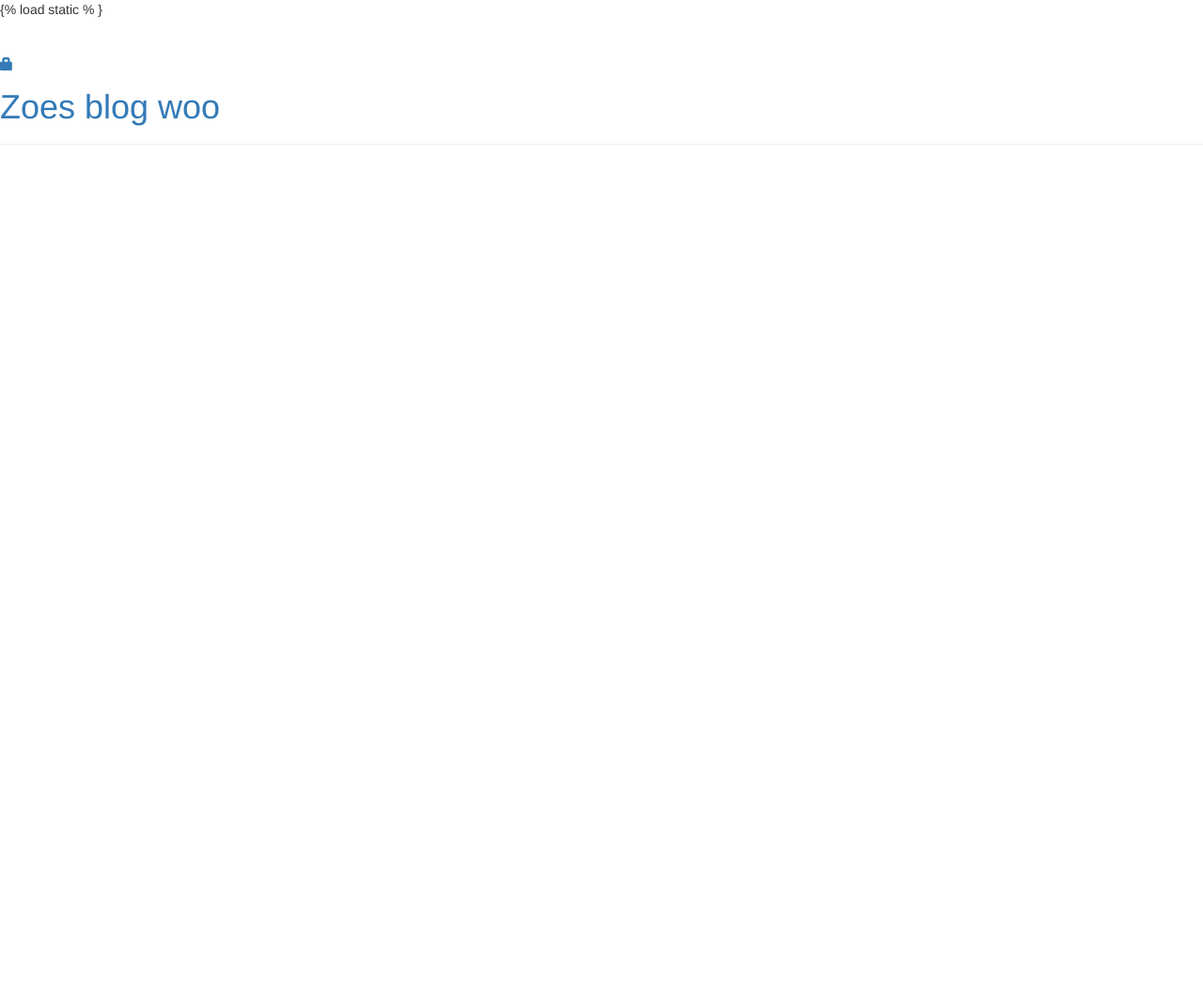
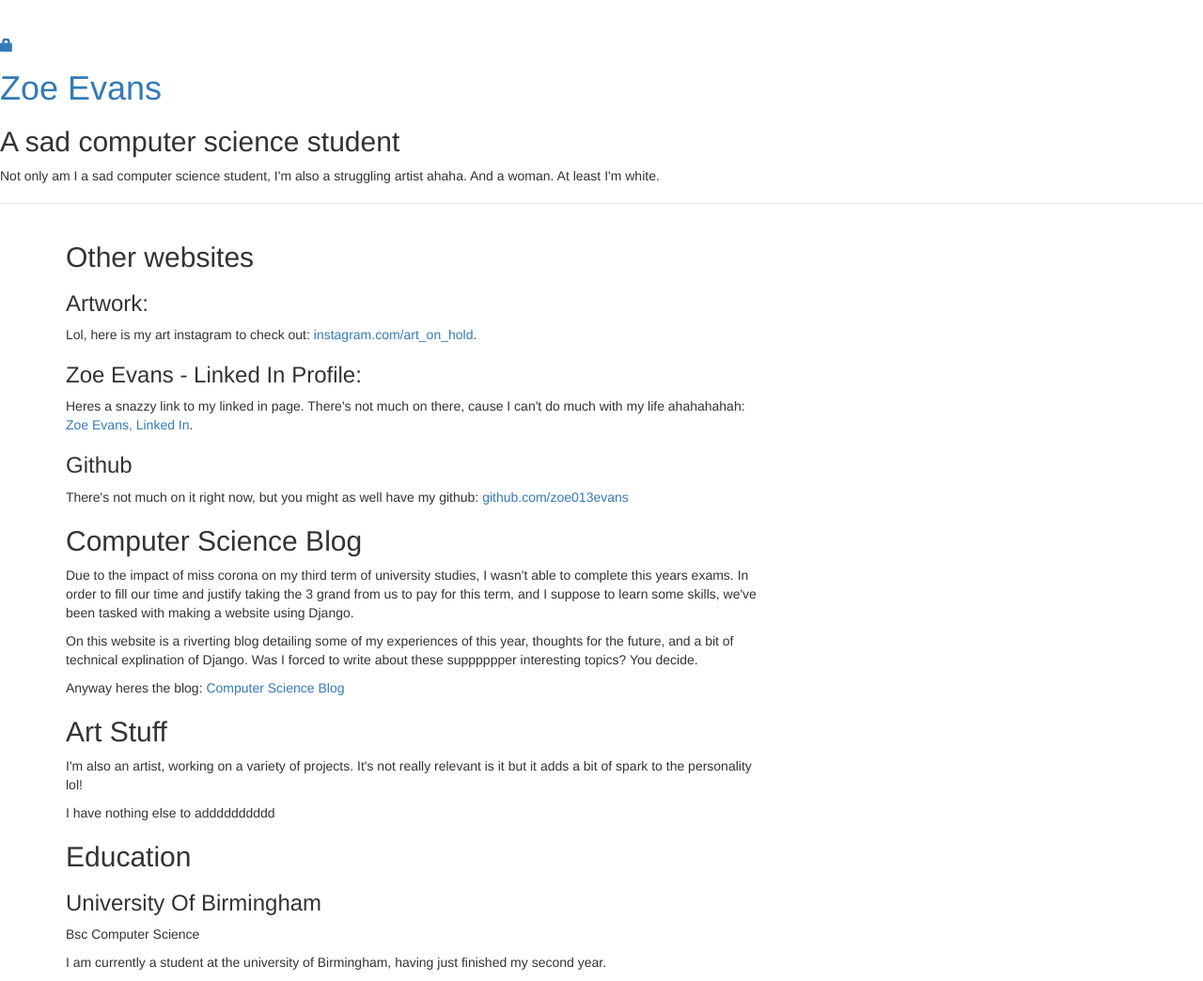
Before and after one commit to zoe013evans/BridgingCoursework, a Django app: page / in a window 1280 px wide. Shown: the whole page at 94% size. Before the commit the page ends 154 px from the top, so only its background shows below. Run offline with Django 3.2, Linux system fonts and the light colour scheme; data that the repository does not hold is empty; some libraries are stand-ins or nearby versions.

Commit message:
Lots of CSS to make it pretty!!!

```diff
--- a/blog/templates/blog/base.html
+++ b/blog/templates/blog/base.html
@@ -1,11 +1,13 @@
-{% load static % }
-
 <html>
 	<head>
-		<title>Zoe's Blog wooeee</title>
+		<title>Zoe Evans</title>
 		 <link rel="stylesheet" href="//maxcdn.bootstrapcdn.com/bootstrap/3.2.0/css/bootstrap.min.css">
         <link rel="stylesheet" href="//maxcdn.bootstrapcdn.com/bootstrap/3.2.0/css/bootstrap-theme.min.css">
         <link href='//fonts.googleapis.com/css?family=Lobster&subset=latin,latin-ext' rel='stylesheet' type='text/css'>
+        <link href="https://fonts.googleapis.com/css2?family=Lato:wght@700&family=Raleway&display=swap" rel="stylesheet">
+
+
+        <link rel="stylesheet" type="text/css" href="/../../static/css/blog.css">
 
 
 	</head>
@@ -18,7 +20,17 @@
 			{% else%}
 				<a href="{% url 'login'%}" class="top-menu"><span class="glyphicon glyphicon-lock"></span></a>
 			{% endif %}
-			<h1><a href="/">Zoes blog woo</a></h1>
+
+			<header>
+				<div class="content-wrap">
+					<h1><a href="/">Zoe Evans</a></h1>
+					<h2>A sad computer science student</h2>
+					<p>Not only am I a sad computer science student, I'm also a struggling artist ahaha. And a woman. At least I'm white.</p>
+
+				</div>
+			</header>
+
+
 		</div>
 		<div class = "content container">
 			<div class="row">
--- a/blog/templates/blog/mainpage.html
+++ b/blog/templates/blog/mainpage.html
@@ -1,7 +1,76 @@
-{%extends blog/base.html%}
+{% extends 'blog/base.html' %}
 
 
 
 {% block content %}
-<p>Hello!</p>
+
+
+<!-- *************** ABOUT PROFILE ************-->
+
+<section class="websites">
+	<div class="content-wrap">
+
+		<h2>Other websites</h2>
+
+
+
+		<!-- Website 1	-->
+		<section class="website-item">
+			<h3>Artwork:</h3>
+			<p> Lol, here is my art instagram to check out: <a href="http://www.instagram.com/art_on_hold">instagram.com/art_on_hold</a>.</p>
+		</section>
+
+		<!-- Website 2	-->
+		<section class="website-item">
+			<h3>Zoe Evans - Linked In Profile:</h3>
+			<p> Heres a snazzy link to my linked in page. There's not much on there, cause I can't do much with my life ahahahahah: <a href="https://www.linkedin.com/in/zoe-evans-32a292197/" target="_blank">Zoe Evans, Linked In</a>.</p>
+		</section>
+
+		<!-- Website 3? -->
+
+		<section class="website-item">
+			<h3>Github</h3>
+			<p>There's not much on it right now, but you might as well have my github: <a href="https://github.com/zoe013evans">github.com/zoe013evans</a></p>
+		</section>
+
+	</div>
+</section>
+<!-- ********** LIKE, BLOG INFO PAGE ********* -->
+
+
+<section class="bloginfo">
+	<h2>Computer Science Blog</h2>
+	<div class="content-wrap">
+		<section class="bloginfotext">
+			<p> Due to the impact of miss corona on my third term of university studies, I wasn't able to complete this years exams. In order to fill our time and justify taking the 3 grand from us to pay for this term, and I suppose to learn some skills, we've been tasked with making a website using Django.</p>
+			<p>On this website is a riverting blog detailing some of my experiences of this year, thoughts for the future, and a bit of technical explination of Django. Was I forced to write about these supppppper interesting topics? You decide. </p>
+			<p>Anyway heres the blog: <a href="{% url 'post_list' %}">Computer Science Blog</a></p>
+			</section>
+	</div>
+</section>
+
+<!-- *********** ABOUT MY ART STUFF ***********-->
+
+<section class="artprojects">
+	<h2>Art Stuff</h2>
+	<div class="content-wrap">
+		<p> I'm also an artist, working on a variety of projects. It's not really relevant is it but it adds a bit of spark to the personality lol!</p>
+		<p>I have nothing else to adddddddddd</p>
+	</div>
+</section>
+
+<!-- ******************  EDUCATION & CERTIFICATIONS ****************** -->
+      <section class="education">
+
+        <div class="content-wrap">
+          <h2>Education</h2>
+
+          <section>
+            <h3>University Of Birmingham</h3>
+            <p>Bsc Computer Science</p>
+            <p>I am currently a student at the university of Birmingham, having just finished my second year. </p>
+          </section>
+        </div>
+      </section>
+
 {% endblock %}
--- a/blog/urls.py
+++ b/blog/urls.py
@@ -5,13 +5,15 @@ from . import views
 
 urlpatterns = [
 
-	path('', views.post_list, name='post_list'),
+	path('', views.main_page, name='main_page'),
+	path('postlist/', views.post_list, name='post_list'),
 	path('post/<int:pk>/', views.post_detail, name = 'post_detail'),
 	path('post/new/', views.post_new, name='post_new'),
 	path('post/<int:pk>/edit/', views.post_edit, name="post_edit"),
 	path('drafts/', views.post_draft_list, name='post_draft_list'),
 	path('post/<pk>/publish/', views.post_publish, name='post_publish'),
 	path('post/<pk>/remove', views.post_remove, name='post_remove'),
+
 ]
 
 
--- a/blog/views.py
+++ b/blog/views.py
@@ -7,6 +7,10 @@ from django.contrib.auth.decorators import login_required
 # Create your views here.
 
 
+
+def main_page(request):
+	posts = Post.objects.filter(published_date__lte=timezone.now()).order_by('published_date')
+	return render(request, 'blog/mainpage.html', {'posts':posts})
 
 def post_list(request):
 	posts = Post.objects.filter(published_date__lte=timezone.now()).order_by('published_date')
```
